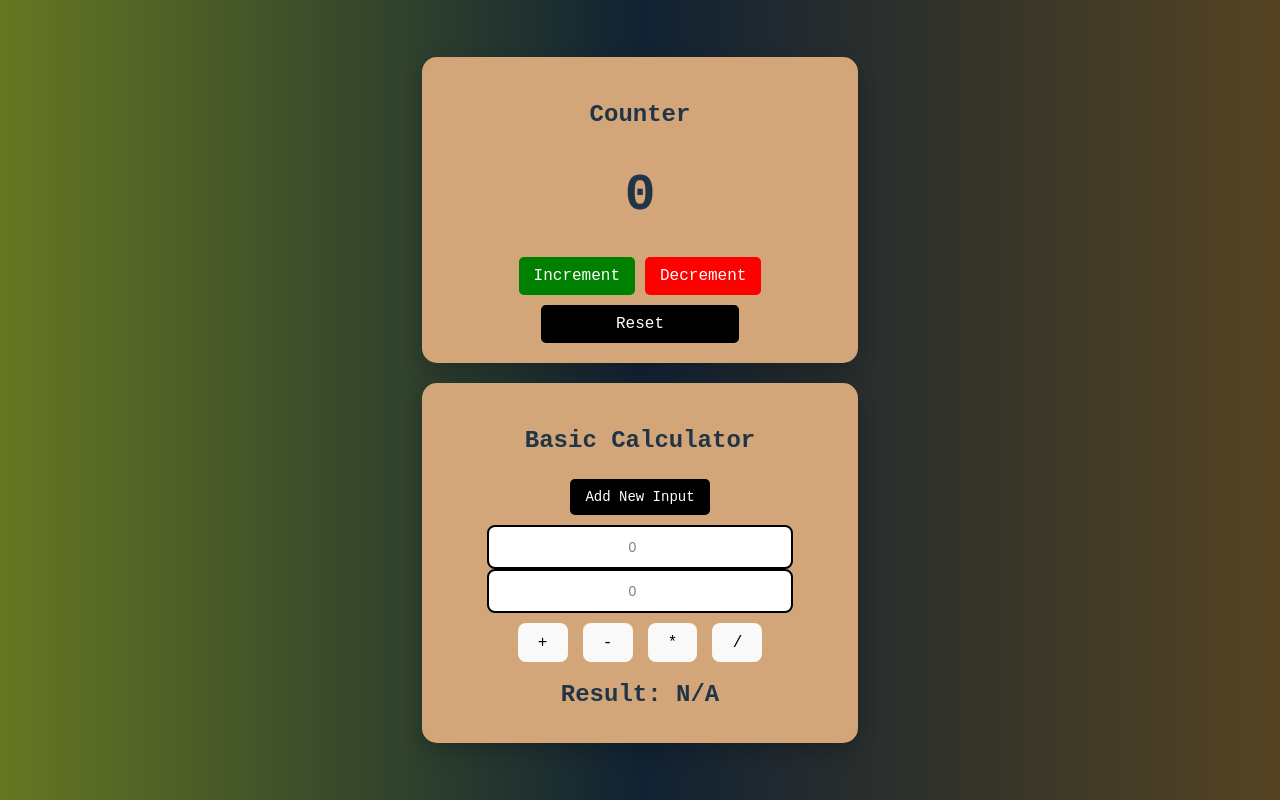
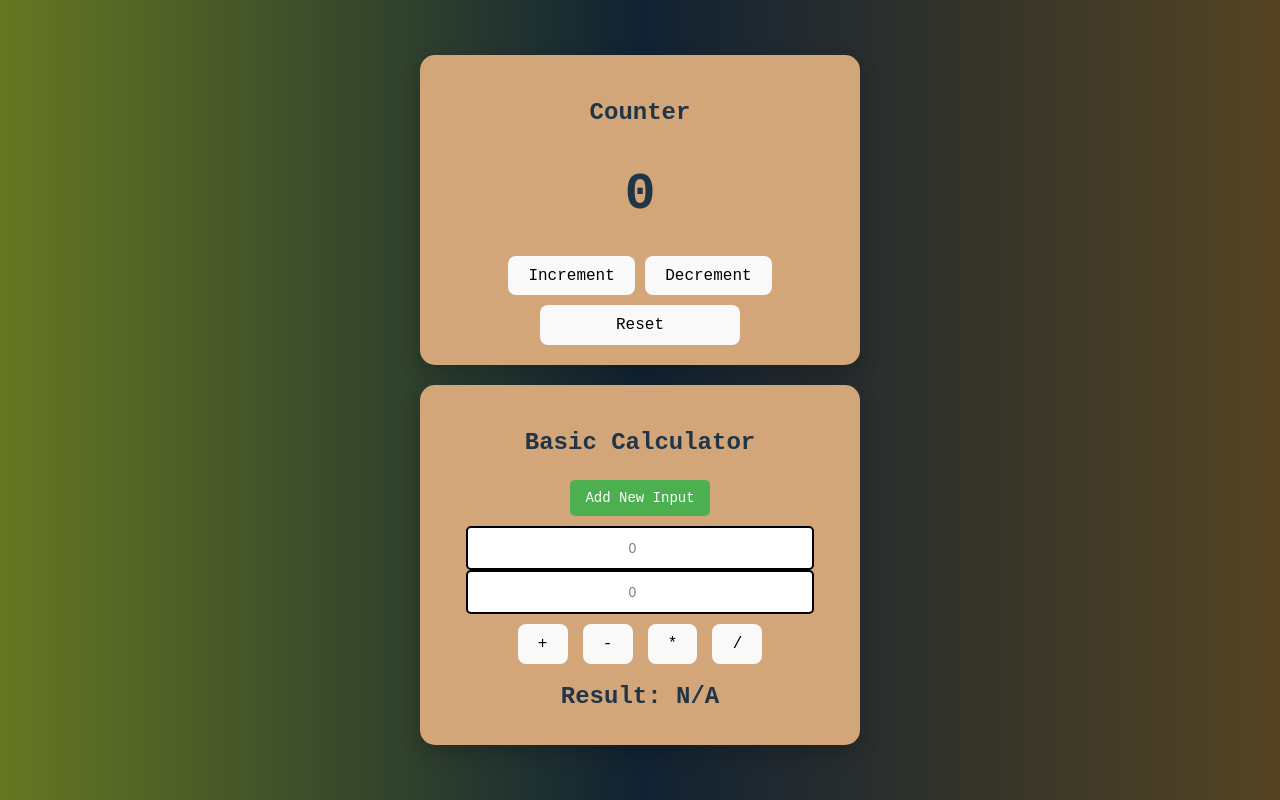
Before and after one commit to kimprjct/Counter-Calculator, a React (Vite) app in the folder my-first-project/: page / in a window 1280 px wide. Built offline with nearby package versions, Linux system fonts and the light colour scheme.

Commit message:
Updated features

```diff
--- a/my-first-project/src/App.css
+++ b/my-first-project/src/App.css
@@ -1,6 +1,7 @@
 body {
   font-family: 'Courier New', monospace;
   background: linear-gradient(90deg, #667722 0%, #112233 50%, #554422 100%);
+  display: flex;
   justify-content: center;
   min-height: 100vh;
   margin: 0;
@@ -16,14 +17,14 @@ body {
   padding: 20px;
   width: 100%;
   max-width: 1200px;
-  margin-left: 100px;
+  margin-left:100px;
 }
 
 .left-section {
   display: flex;
   flex-direction: column;
   gap: 20px;
-  font-weight: 400;
+  font-weight: 300;
 }
 
 .right-section {
@@ -37,14 +38,11 @@ body {
   padding: 20px;
   border-radius: 15px;
   box-shadow: 0px 8px 20px rgba(0, 0, 0, 0.2);
-  width: 90%; /* Changed from fixed width to percentage */
-  max-width: 400px; /* Ensure it doesn't exceed 400px */
-  margin: 0 auto;
+  width: 400px;
 }
 
 .calculator-card {
-  width: 90%; /* Changed from fixed width to percentage */
-  max-width: 400px; /* Ensure it doesn't exceed 400px */
+  width: 400px;
   padding-bottom: 30px;
 }
 
@@ -59,16 +57,6 @@ body {
   display: block;
   width: 50%;
   margin: 10px auto 0;
-  background-color: black;
-  color: white;
-  padding: 10px;
-  border-radius: 5px;
-  cursor: pointer;
-  transition: background-color 0.3s ease;
-}
-
-.reset:hover {
-  background-color: #333;
 }
 
 .operator-group {
@@ -88,10 +76,10 @@ body {
 }
 
 .input-field {
-  width: 70%;
+  width: 80%;
   padding: 12px;
   font-size: 14px;
-  border-radius: 8px;
+  border-radius: 5px;
   border: 2px solid black;
   text-align: center;
   background-color: white;
@@ -128,73 +116,15 @@ body {
   margin: 10px auto;
   padding: 10px 15px;
   font-size: 14px;
-  background-color: black;
+  background-color: #4CAF50;
   color: white;
   border: none;
   border-radius: 5px;
   cursor: pointer;
-  transition: background-color 0.3s ease;
 }
 
 .add-input:hover {
-  background-color: black;
-}
-
-/* Increment Button */
-.increment {
-  background-color: green;
-  color: white;
-  padding: 10px 15px;
-  border: none;
-  border-radius: 5px;
-  cursor: pointer;
-  transition: background-color 0.3s ease, transform 0.2s ease;
-}
-
-.increment:hover {
   background-color: #45a049;
-}
-
-.increment:active {
-  transform: scale(0.95);
-}
-
-/* Decrement Button */
-.decrement {
-  background-color: red;
-  color: white;
-  padding: 10px 15px;
-  border: none;
-  border-radius: 5px;
-  cursor: pointer;
-  transition: background-color 0.3s ease, transform 0.2s ease;
-}
-
-.decrement:hover {
-  background-color: #d32f2f;
-}
-
-.decrement:active {
-  transform: scale(0.95);
-}
-
-/* Reset Button */
-.reset {
-  background-color: black;
-  color: white;
-  padding: 10px 15px;
-  border: none;
-  border-radius: 5px;
-  cursor: pointer;
-  transition: background-color 0.3s ease, transform 0.2s ease;
-}
-
-.reset:hover {
-  background-color: #333;
-}
-
-.reset:active {
-  transform: scale(0.95);
 }
 
 .result-box {
@@ -202,6 +132,7 @@ body {
   font-weight: bold;
   margin-top: 15px;
 }
+
 
 .todo-list {
   list-style: none;
@@ -229,8 +160,7 @@ body {
   margin-top: 10px;
 }
 
-.todo-table th,
-.todo-table td {
+.todo-table th, .todo-table td {
   border: 1px solid #000;
   padding: 8px;
   text-align: left;
@@ -256,15 +186,19 @@ body {
   font-weight: bold;
 }
 
-/* Responsive Adjustments for Mobile */
-@media (max-width: 768px) {
-  .card, .calculator-card {
-    width: 95%; /* Make card width more flexible */
-    max-width: 320px; /* Set a max width for smaller screens */
-  }
+/* Add Input Button */
+.add-input {
+  display: block;
+  margin: 10px auto;
+  padding: 10px 15px;
+  font-size: 14px;
+  background-color: #4CAF50;
+  color: white;
+  border: none;
+  border-radius: 5px;
+  cursor: pointer;
+}
 
-  .button-group {
-    flex-direction: column; /* Stack the buttons vertically */
-    gap: 15px;
-  }
+.add-input:hover {
+  background-color: #45a049;
 }
```
